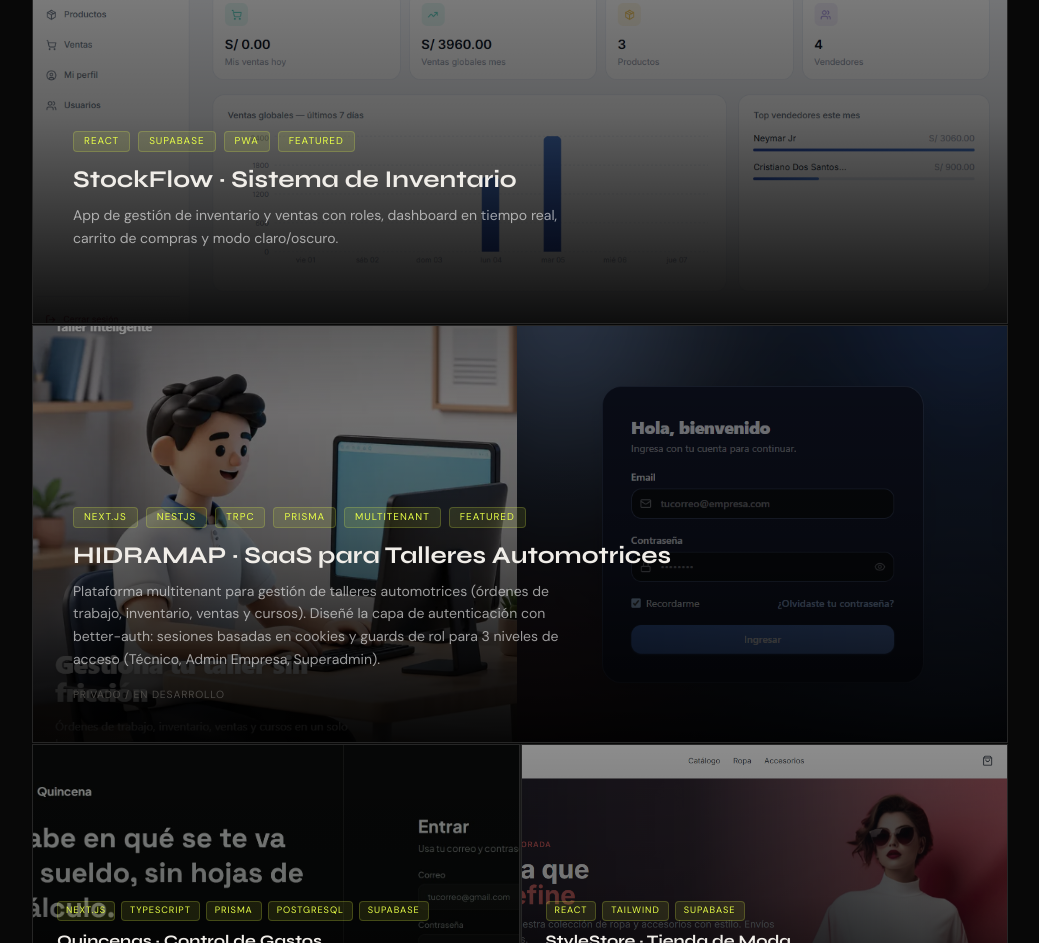
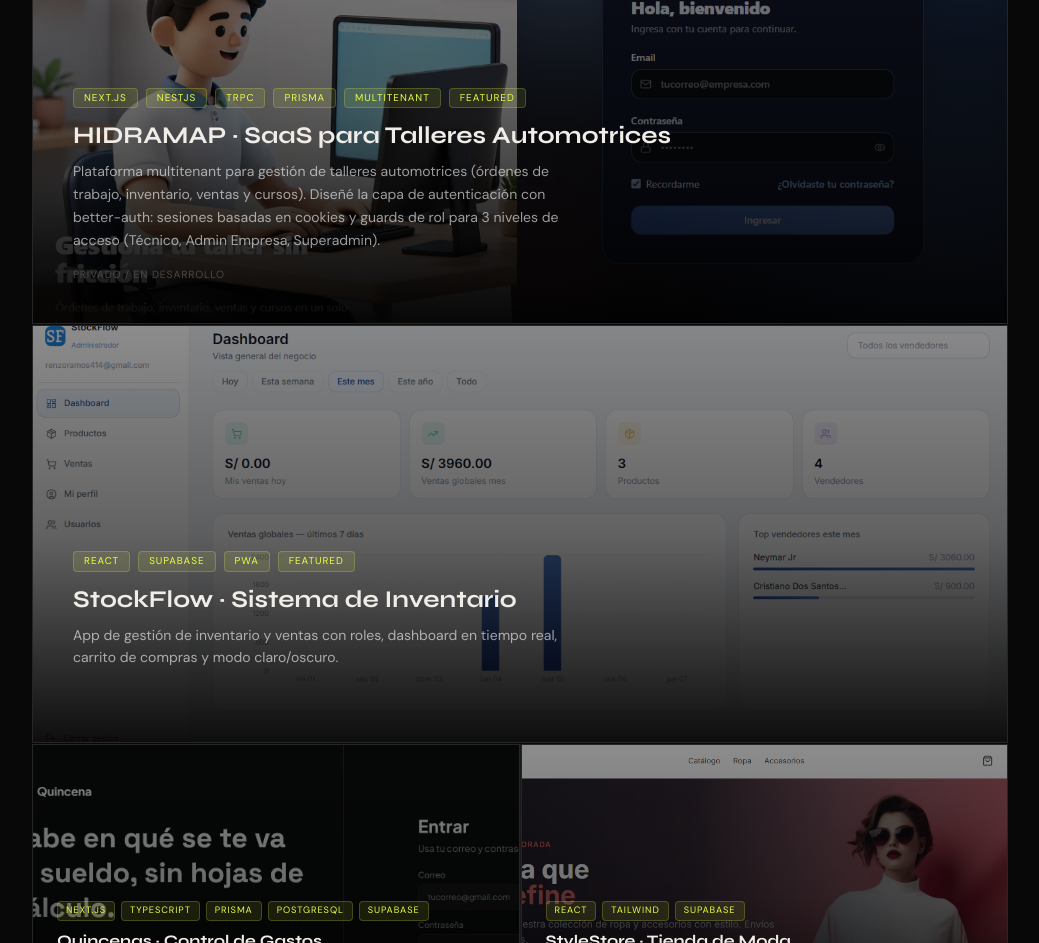
Before and after one commit to Case1490/portafolio2.0, a React (Vite) app: page / in a window 1280 px wide. Shown: the part 5460-6403 px from the top of the page, without its empty margins (120-1159 px from the left). Built offline with nearby package versions, Linux system fonts and the light colour scheme.

Commit message:
fix: orden de proyectos

```diff
--- a/src/sections/Portfolio.jsx
+++ b/src/sections/Portfolio.jsx
@@ -15,6 +15,14 @@ import imgHidramap from "../assets/portafolio/hidramap.png";
 const projects = [
 
   {
+  title: "HIDRAMAP · SaaS para Talleres Automotrices",
+  desc: "Plataforma multitenant para gestión de talleres automotrices (órdenes de trabajo, inventario, ventas y cursos). Diseñé la capa de autenticación con better-auth: sesiones basadas en cookies y guards de rol para 3 niveles de acceso (Técnico, Admin Empresa, Superadmin).",
+  tags: ["Next.js", "NestJS", "tRPC", "Prisma", "Multitenant", "Featured"],
+  img: imgHidramap,
+  url: "#",
+  featured: true,
+},
+{
   title: "StockFlow · Sistema de Inventario",
   desc: "App de gestión de inventario y ventas con roles, dashboard en tiempo real, carrito de compras y modo claro/oscuro.",
   tags: ["React", "Supabase", "PWA", "Featured"],
@@ -70,14 +78,6 @@ const projects = [
   tags: ["React Native", "Expo", "GCP", "Cloud Run", "Privado"],
   img: imgChambapp,
   url: "#",
-},
-{
-  title: "HIDRAMAP · SaaS para Talleres Automotrices",
-  desc: "Plataforma multitenant para gestión de talleres automotrices (órdenes de trabajo, inventario, ventas y cursos). Diseñé la capa de autenticación con better-auth: sesiones basadas en cookies y guards de rol para 3 niveles de acceso (Técnico, Admin Empresa, Superadmin).",
-  tags: ["Next.js", "NestJS", "tRPC", "Prisma", "Multitenant", "Featured"],
-  img: imgHidramap,
-  url: "#",
-  featured: true,
 },
 
 ];
```
Also changed, not shown: 1 other file (tests, documents, lock files or other folders).
